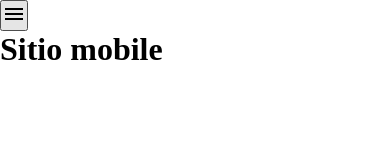
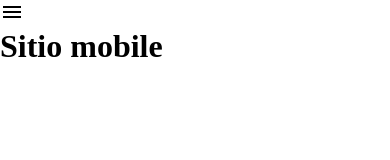
Before and after one commit to marugm/mobile, a plain HTML site: page mobile.html in a window 390 px wide. Drawn offline with Linux system fonts and the light colour scheme.

Commit message:
estilo boton

```diff
--- a/mobile.css
+++ b/mobile.css
@@ -10,6 +10,12 @@
 	position: relative;
 	/* oculto el menu mobile */
 	display: none;
+}
+
+.nav button {
+	background: none;
+	border: none;
+	cursor: pointer;
 }
 
 .nav-mobile {
```
